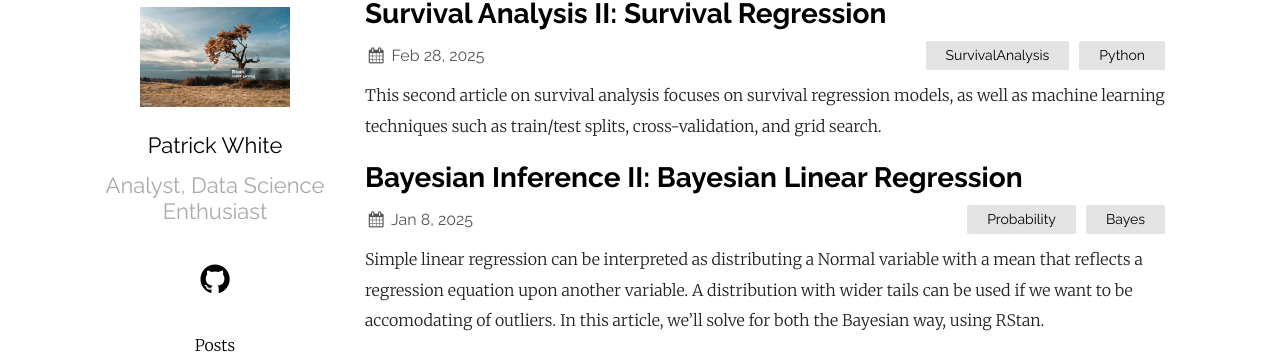
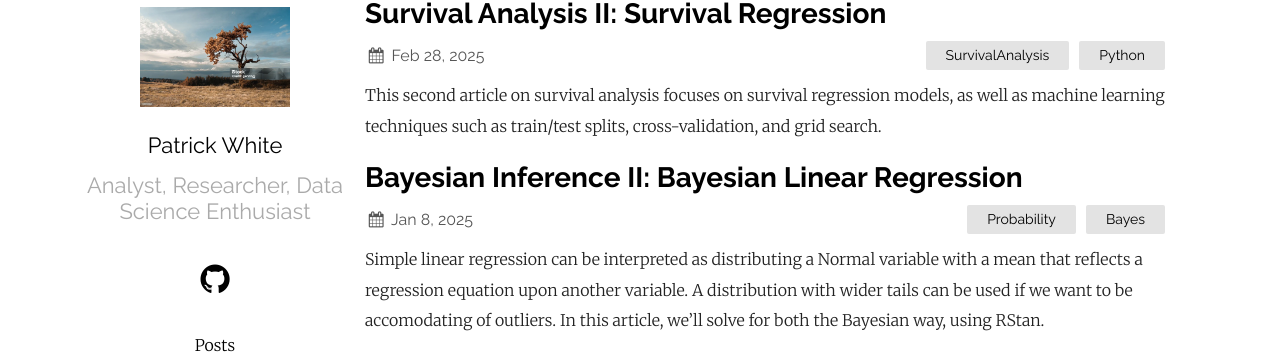
Before and after one commit to pw598/pw598.github.io, a Jekyll site: the page built from index.md, in a window 1280 px wide. Shown: the part 108-466 px from the top of the page. Built offline with Jekyll 4.4.1, drawn with Linux system fonts in a browser that asks for light colours.

Commit message:
Add files via upload

```diff
--- a/_config.yml
+++ b/_config.yml
@@ -11,7 +11,7 @@ sass:
   sass_dir: _sass
 plainwhite:
   name: Patrick White
-  tagline: Analyst, Data Science Enthusiast
+  tagline: Analyst, Researcher, Data Science Enthusiast
   date_format: "%b %-d, %Y"
   sitemap: true # set to true to generate sitemap.xml content
   #search: true # set to true to enable searchbar
```
